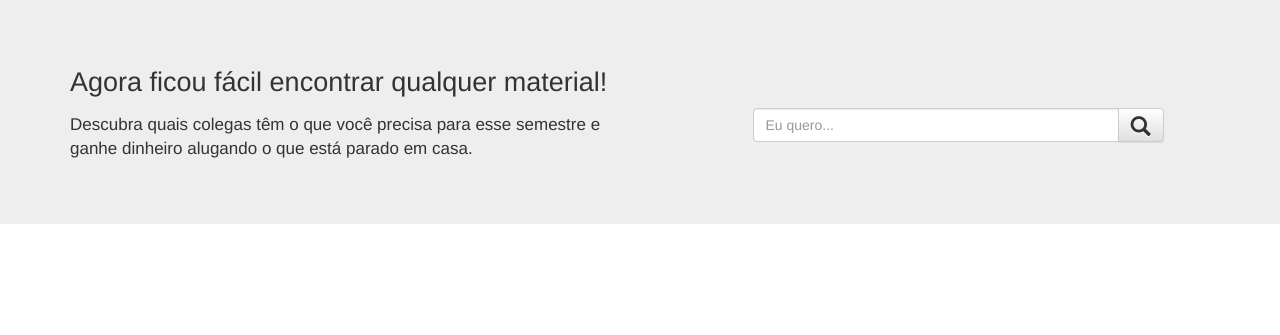
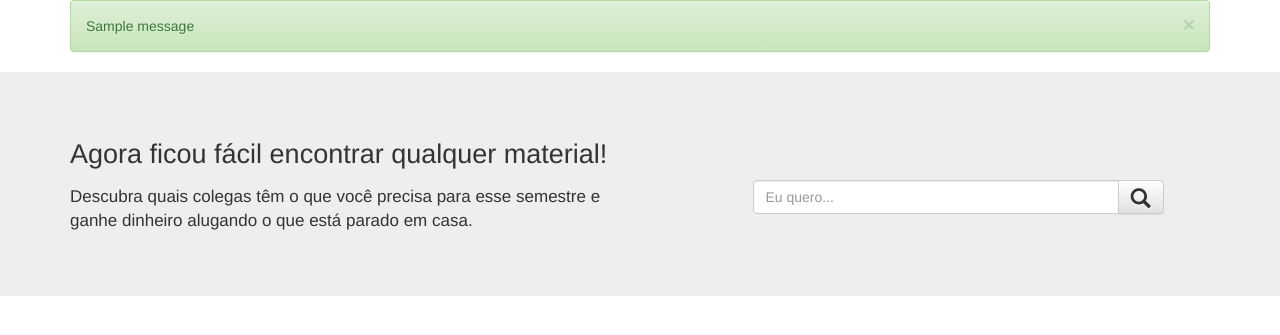
Before and after one commit to gutobenn/inf-engsw, a Django app: page / in a window 1280 px wide. Shown: the part 51-386 px from the top of the page. Run offline with Django 3.2, Linux system fonts and the light colour scheme; data comes from the database, SQL or seed files in the repository; both versions use the stored data as it was after the commit; tables that the repository leaves empty hold one stand-in row (values such as "Sample post"); one stand-in notice (Sample message) is shown; some libraries are stand-ins or nearby versions.

Commit message:
Add success messages, integrated with bootstrap

```diff
--- a/alugueme/templates/alugueme/base.html
+++ b/alugueme/templates/alugueme/base.html
@@ -47,8 +47,18 @@
             </div>
           </nav>
 
-          {% block content %}
-          {% endblock %}
+          <div class="container">
+            {% for message in messages %}
+              <div class="alert {{ message.tags }} alert-dismissible" role="alert">
+                <button type="button" class="close" data-dismiss="alert" aria-label="Close">
+                  <span aria-hidden="true">&times;</span>
+                </button>
+                {{ message }}
+              </div>
+            {% endfor %}
+            {% block content %}
+            {% endblock %}
+          </div>
 
           <div class="container">
             <footer>
--- a/alugueme/templates/alugueme/index.html
+++ b/alugueme/templates/alugueme/index.html
@@ -1,5 +1,8 @@
 {% extends 'alugueme/base.html' %}
 {% block content %}
+
+</div>
+
 <!-- Main jumbotron for a primary marketing message or call to action -->
 <div class="jumbotron">
   <div class="container">
@@ -25,8 +28,7 @@
 <div class="container">
   <div class="row items-list">
     {% for item in items %}
-      {% include 'myapp/_display_item.html' %}
+      {% include 'alugueme/_display_item.html' %}
     {% endfor %}
   </div>
-</div> <!-- /container -->
 {% endblock %}
--- a/alugueme/templates/alugueme/item_detail.html
+++ b/alugueme/templates/alugueme/item_detail.html
@@ -1,6 +1,5 @@
 {% extends 'alugueme/base.html' %}
 {% block content %}
-<div class="container">
   <div class="row item-detail">
     <div class="col-sm-7" id="leftcolx">
       <h1>{{ item.title }}</h1>
@@ -40,5 +39,4 @@
       <p><br><br><br>Avaliações</p>
     </div>
   </div>
-</div> <!-- /container -->
 {% endblock %}
--- a/alugueme/templates/alugueme/item_edit.html
+++ b/alugueme/templates/alugueme/item_edit.html
@@ -1,7 +1,6 @@
 {% extends 'alugueme/base.html' %}
 
 {% block content %}
-<div class="container">
   <h2>{{ title }}</h2>
   <form method="post" enctype="multipart/form-data" id="new-item-form">
     {% csrf_token %}
@@ -19,5 +18,4 @@
     {% endfor %}
     <button type="submit">{{ title }}</button>
   </form>
-</div>
 {% endblock %}
--- a/alugueme/templates/alugueme/items_my.html
+++ b/alugueme/templates/alugueme/items_my.html
@@ -1,12 +1,9 @@
 {% extends 'alugueme/base.html' %}
 {% block content %}
-<div class="container">
   <h2>Meus Itens</h2>
   <div class="row">
     {% for item in items %}
       {% include 'alugueme/_display_item.html' %}
     {% endfor %}
   </div>
-
-</div> <!-- /container -->
 {% endblock %}
--- a/alugueme/templates/alugueme/search.html
+++ b/alugueme/templates/alugueme/search.html
@@ -1,8 +1,6 @@
 {% extends 'alugueme/base.html' %}
 
 {% block content %}
-  <div class="container">
-
     <h2>Busca</h2>
 
     <form class="form" action="" method="get" id="search-page-form">
@@ -15,6 +13,4 @@
         {% include 'alugueme/_display_item.html' %}
       {% endfor %}
     </div>
-
-  </div> <!-- /container -->
 {% endblock %}
--- a/alugueme/templates/alugueme/signup.html
+++ b/alugueme/templates/alugueme/signup.html
@@ -1,7 +1,6 @@
 {% extends 'alugueme/base.html' %}
 
 {% block content %}
-<div class="container">
   <h2>Cadastrar-se</h2>
   <form method="post">
     {% csrf_token %}
@@ -19,5 +18,4 @@
     {% endfor %}
     <button type="submit">Cadastrar-se</button>
   </form>
-</div>
 {% endblock %}
--- a/alugueme/views.py
+++ b/alugueme/views.py
@@ -1,5 +1,6 @@
 # -*- coding: utf-8 -*-
 from django.shortcuts import render, redirect, get_object_or_404
+from django.contrib import messages
 from django.contrib.auth import login, authenticate
 from django.contrib.auth.decorators import login_required
 from django.utils import timezone
@@ -15,7 +16,7 @@ def index(request):
 @login_required(login_url='login')
 def items_my(request):
     items = Item.objects.filter(owner=request.user).order_by('published_date')
-    return render(request, 'alugueme/items.html', {'items': items})
+    return render(request, 'alugueme/items_my.html', {'items': items})
 
 @login_required(login_url='login')
 def item_new(request):
@@ -26,6 +27,7 @@ def item_new(request):
             item.owner = request.user
             item.published_date = timezone.now()
             item.save()
+            messages.success(request, 'Item cadastrado com sucesso!')
             return redirect('item_detail', pk=item.pk)
     else:
         form = ItemForm()
@@ -45,6 +47,7 @@ def item_edit(request, pk):
             item.owner = request.user
             item.published_date = timezone.now()
             item.save()
+            messages.success(request, 'Item alterado com sucesso!')
             return redirect('item_detail', pk=item.pk)
     else:
         form = ItemForm(instance=item)
@@ -61,8 +64,8 @@ def item_detail(request, pk):
             rent.status = rent.PENDING_STATUS
             rent.request_date = timezone.now()
             rent.save()
+            messages.success(request, 'Pedido realizado com sucesso! Assim que o dono do item avaliá-lo, te enviaremos um e-mail.')
             return redirect('item_detail', pk=item.pk)
-            # TODO exibir uma mensagem de sucesso ou erro após enviar formulario? ou simplesmente mostrar "vc ja pediu esse item" e ai nao permitir q pessoa peça de novo
     else:
         form = RentForm()
     return render(request, 'alugueme/item_detail.html', {'item': item, 'form': form})
@@ -76,6 +79,7 @@ def signup(request):
             raw_password = form.cleaned_data.get('password1')
             user = authenticate(username=username, password=raw_password)
             login(request, user)
+            messages.success(request, 'Olá, {0}!'.format(user))
             return redirect('index')
     else:
         form = SignUpForm()
```
Also changed, not shown: engsw/settings.py (+9 -0 lines), db.sqlite3.
